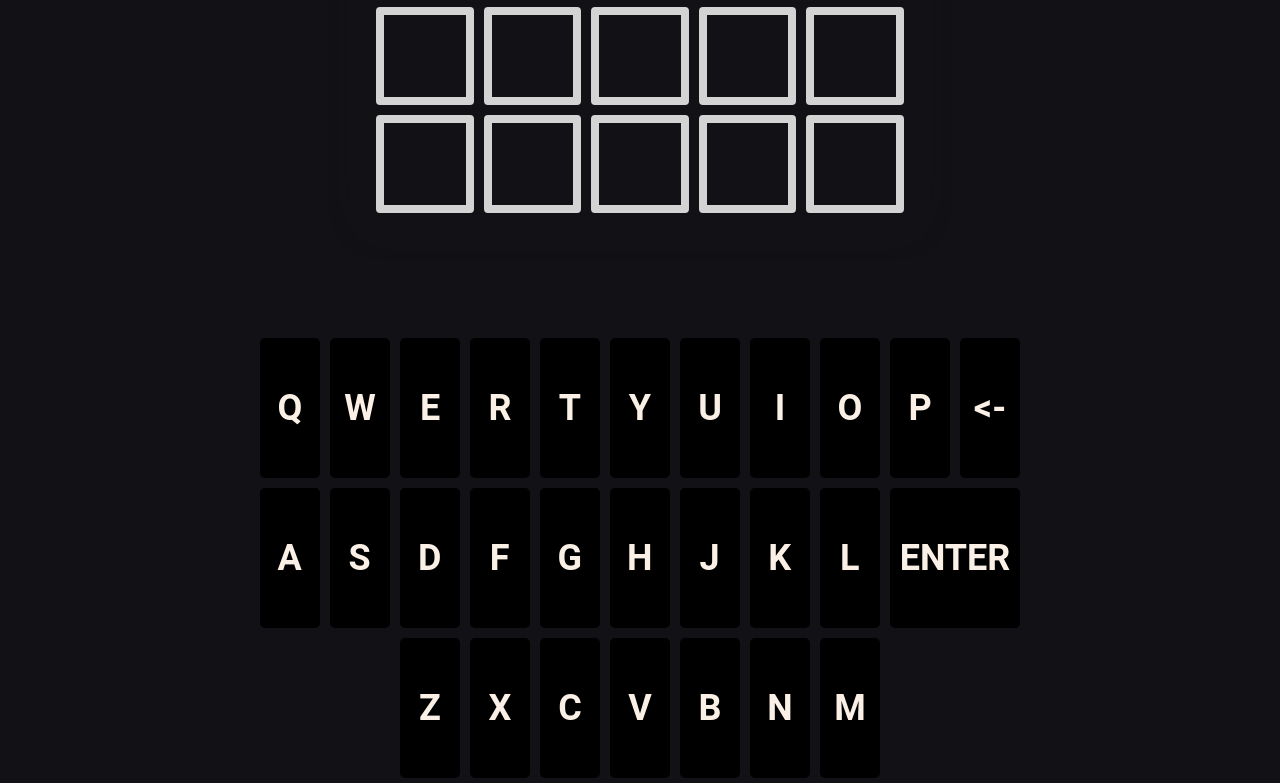
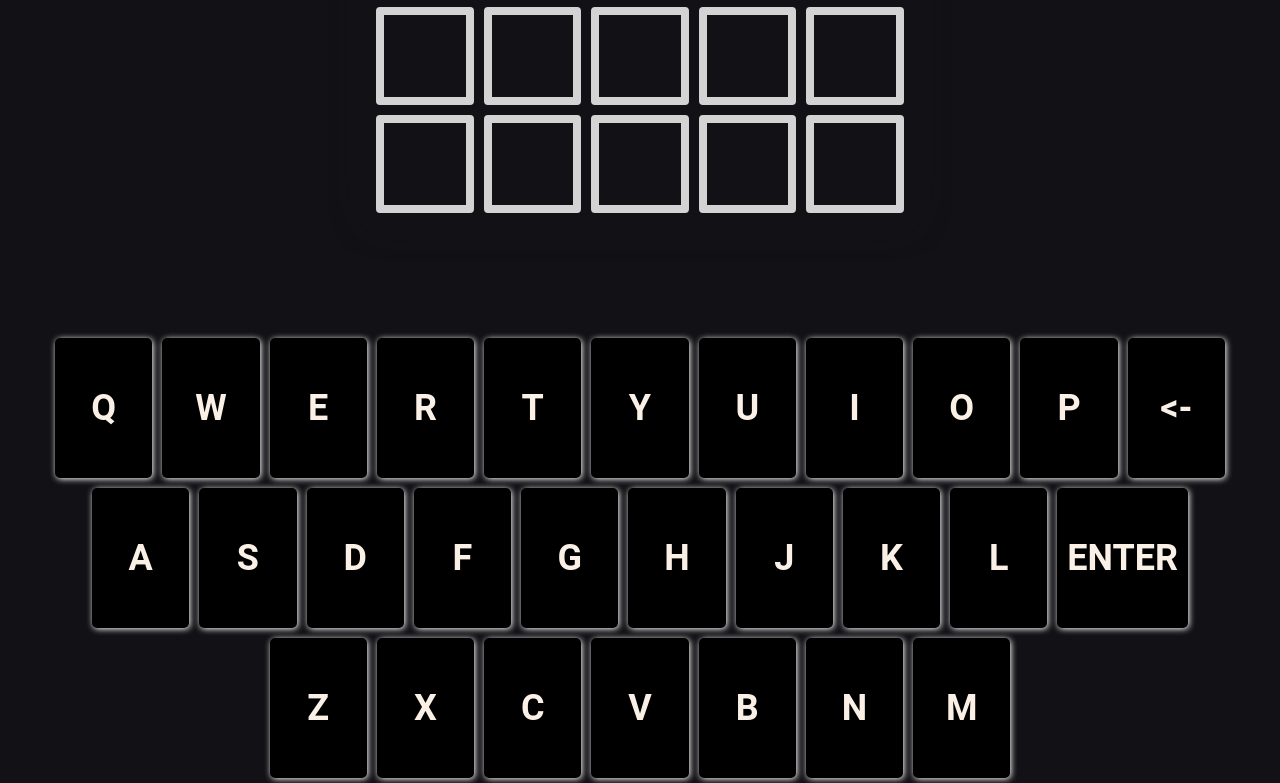
Before and after one commit to scronkle/wordleClone, a plain HTML site: page index.html in a window 1280 px wide. Shown: the part 668-1451 px from the top of the page. Drawn offline with Linux system fonts and the light colour scheme.

Commit message:
keyboard legibility and usability

```diff
--- a/style.css
+++ b/style.css
@@ -111,10 +111,11 @@ header div p {
 .key {
   min-height: 5rem;
   height: 80%;
-  width: 5rem;
+  width: 8%;
   min-width: fit-content;
   background-color: black;
   border: 5px solid black;
+  filter: drop-shadow(1px 1px 3px white);
   padding: 5px;
   border-radius: 5px;
   margin: 5px;
@@ -125,6 +126,7 @@ header div p {
   font-weight: bold;
   color: linen;
   touch-action: manipulation;
+
 }
 
 .key #submitButton {
```
